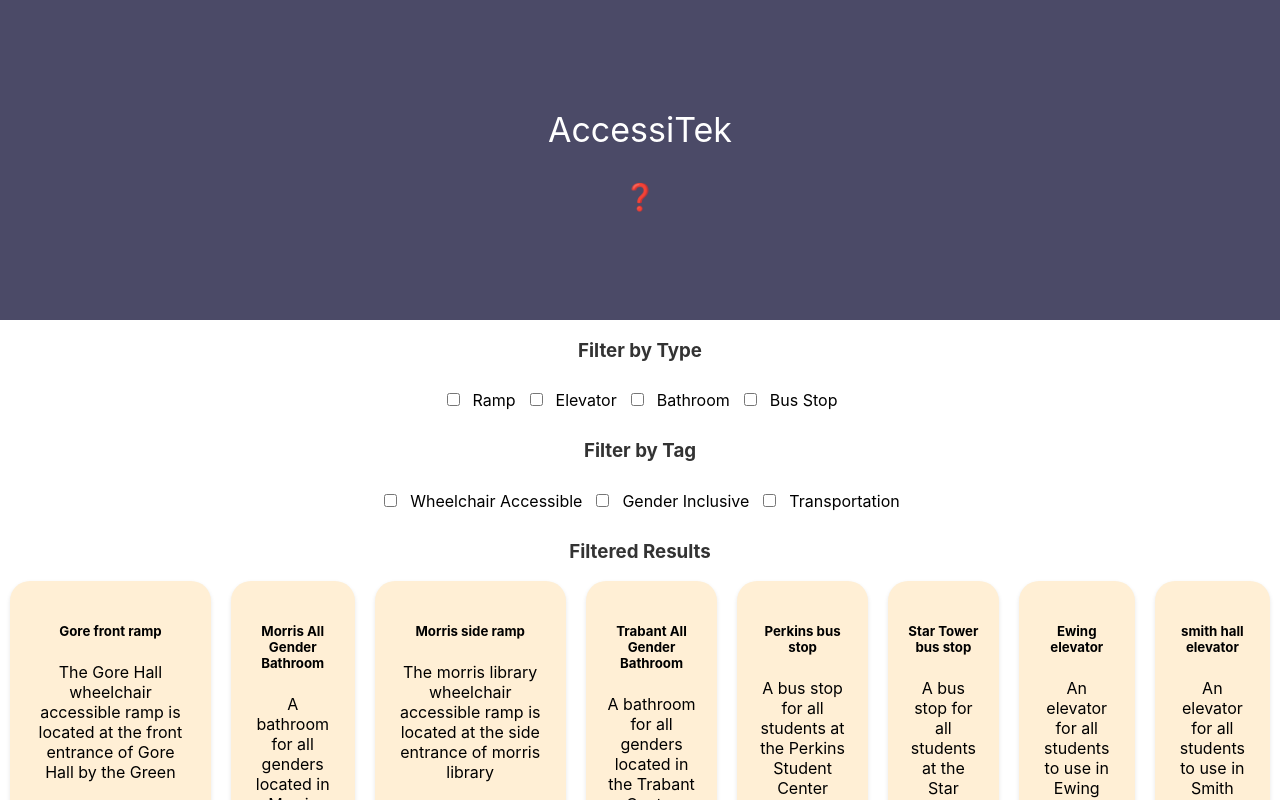
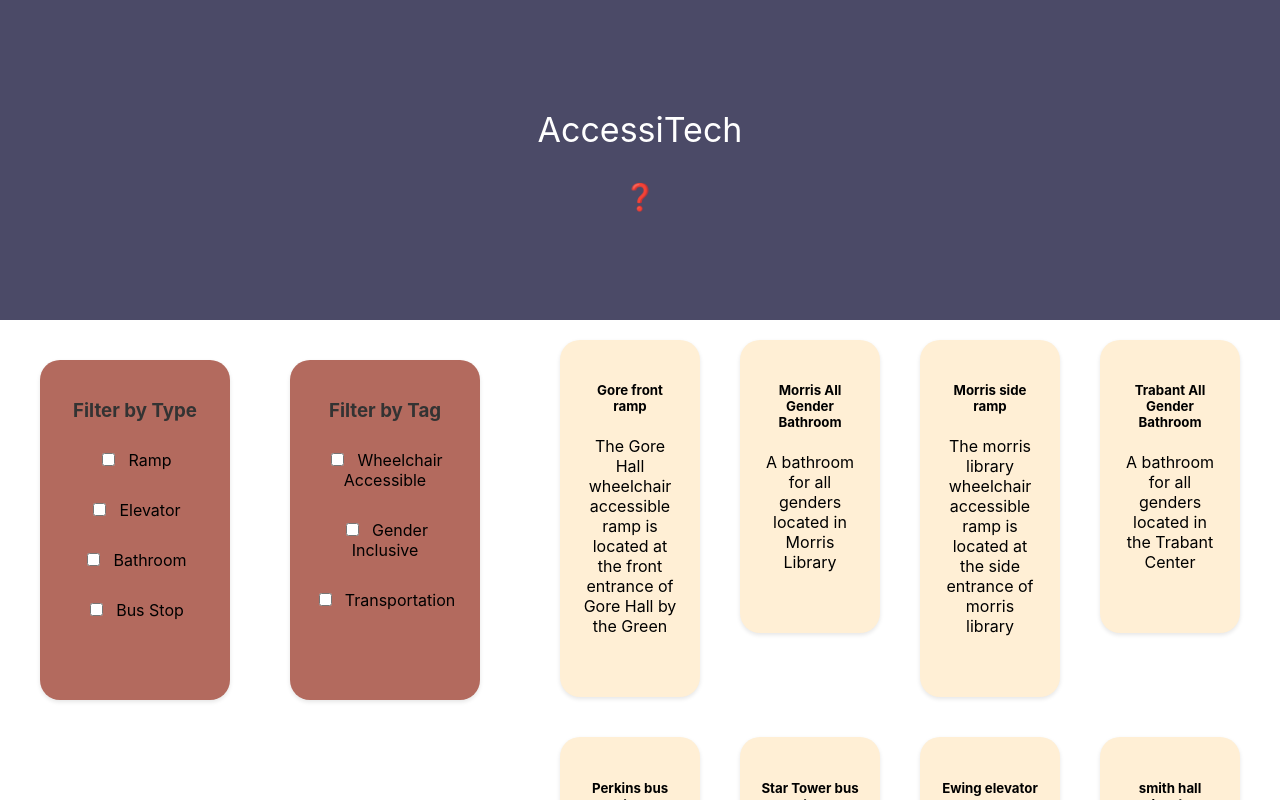
Before and after one commit to smoshy314/HenHacks2024, a React (Create React App) app: page / in a window 1280 px wide. Shown: the top 800 px of the page. Built offline with nearby package versions, Linux system fonts and the light colour scheme.

Commit message:
css changes for list view

```diff
--- a/src/App.tsx
+++ b/src/App.tsx
@@ -11,19 +11,20 @@ function App() {
     <div className="App">
       <header className="App-header">
         <br></br>
-        <div className="App-title">AccessiTek</div>
+        <div className="App-title">AccessiTech</div>
         <br></br>
         <Collapsible className="App-help" trigger="❓">
-          <p>
+          <small>
             AccessiTek is a web application aimed at providing up-to-date information on accessibility features to locations.
             Such as: wheelchair accessible ramps, elevators and gender-inclusive bathrooms.
             AccessiTek also aims to connect you with others through your school's student-run organizations and nearby groups focused around accessibility.
             Use our map to view locations of elevators or use our text feature to
-          </p>
+          </small>
         </Collapsible>
         <br></br>
       </header>
       <FilterComponent />
+      <hr></hr>
       <ChatView></ChatView>
     </div>
   );
--- a/src/DisplayView/DisplayList.tsx
+++ /dev/null
@@ -1 +0,0 @@
-export{};
--- a/src/DisplayView/FilterComponent.tsx
+++ b/src/DisplayView/FilterComponent.tsx
@@ -5,15 +5,29 @@ import styled from 'styled-components'; //npm install styled-components
 import { AccessLoc } from '../Interfaces/accessloc';
 
 const Container = styled.div`
+  display: flex;
+  flex: 0 0 auto;
+  justify-content: space-between; /* Distribute items along the main axis */
   margin: 10px;
 `;
 
 const FilterTitle = styled.div`
-  margin: 10px
+  flex: 0 0 auto; /* Prevent the container from growing or shrinking */
+  max-height: 300px; /* Maximum height for the filter container */
+  overflow-y: auto; /* Enable vertical scrolling if content exceeds max-height */
+  width: 150px; /* Fixed width for the filter container */
+  background-color: #b36a5e;
+  box-shadow: 0 2px 4px rgba(0,0,0,0.1);
+  margin: 30px;
+  padding: 20px;
+  border-radius: 20px;
+  transition: box-shadow 0.3s ease;
 `;
 
 const FilterOptionsContainer = styled.div`
   display: flex;
+  flex-direction: column; /* Arrange options vertically */
+  gap: 10px;
   flex-wrap: wrap;
   gap: 10px;
   justify-content: center;
@@ -22,7 +36,7 @@ const FilterOptionsContainer = styled.div`
 const Card = styled.div`
   background-color: papayawhip;
   box-shadow: 0 2px 4px rgba(0,0,0,0.1);
-  width: 20 px
+  max-width: 100px;
   margin: 10px;
   padding: 20px;
   border-radius: 20px;
@@ -50,11 +64,12 @@ const Card = styled.div`
 
 const CardsContainer = styled.div`
   display: flex;
-  width: 200 px
-  height: 100 px
-  flex-wrap: wrap;
-  gap: 20px;
-  justify-content: center;
+  flex-wrap: wrap; /* Allow cards to wrap to the next line */
+  justify-content: center; /* Center cards horizontally */
+  align-items: flex-start; /* Align cards to the top of the container */
+  gap: 20px; /* Add space between cards */
+  margin-left: 20px; /* Add space between filter and cards */
+  width: calc(100% - 200px);
 `;
 
 const CheckboxContainer = styled.div`
@@ -160,7 +175,6 @@ const FilterComponent = () => {
         </FilterOptionsContainer>
       </FilterTitle>
 
-      <Title>Filtered Results</Title>
       <CardsContainer>
         {filteredLocs.map(loc => (
           <Card key={loc.name}>
```
Lines whose indentation alone changed are shown as unchanged.
